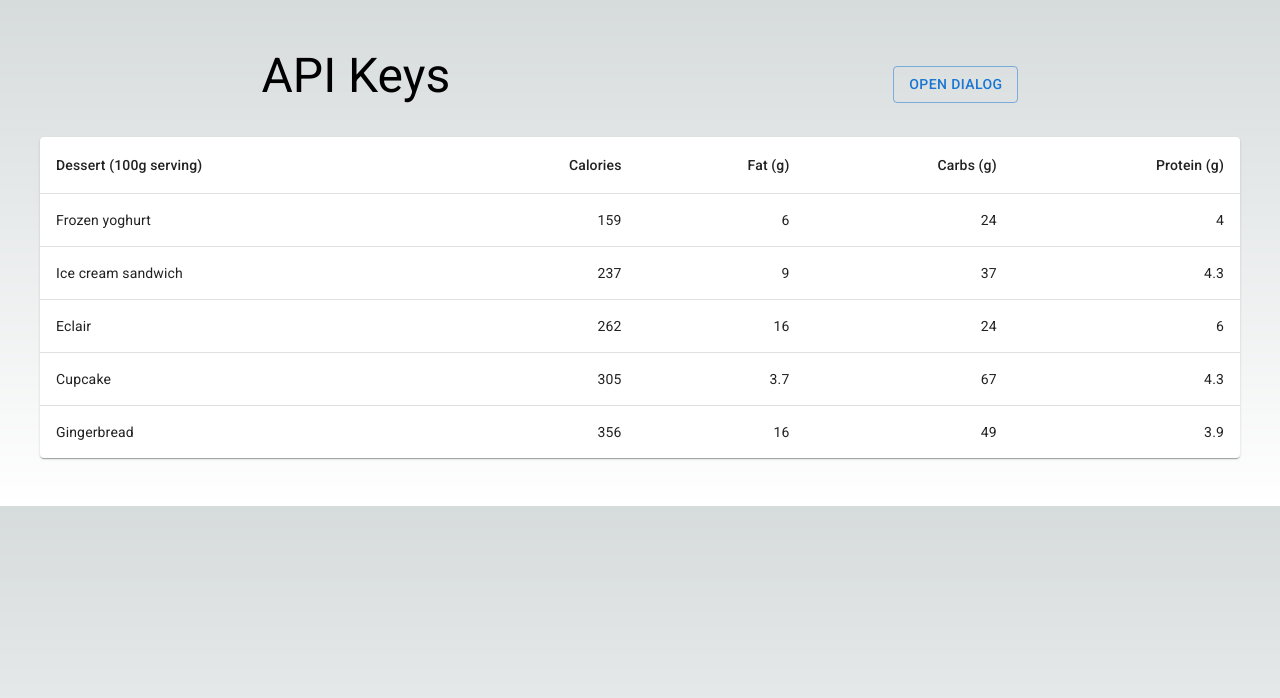
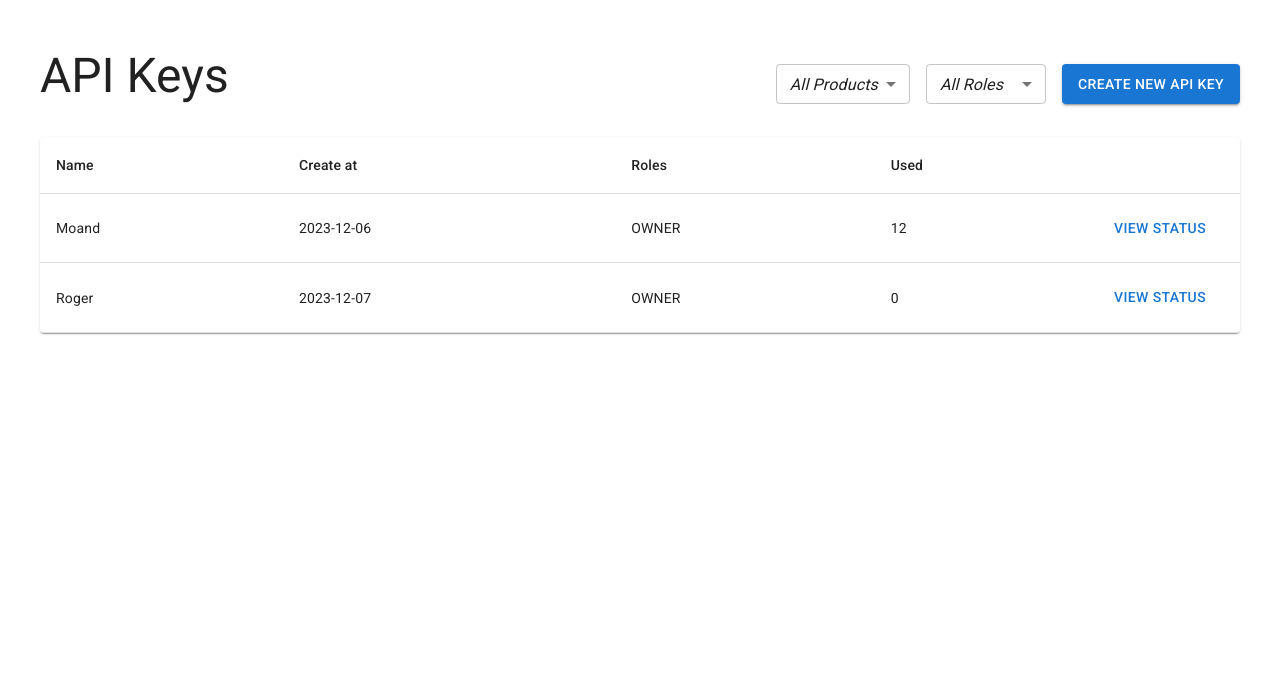
Before and after one commit to badeeson/api-key-web, a Next.js app: page / in a window 1280 px wide. Shown: the top 698 px of the page. Built offline with nearby package versions, Linux system fonts and the light colour scheme.

Commit message:
Add: new table;

```diff
--- a/src/app/page.tsx
+++ b/src/app/page.tsx
@@ -14,38 +14,11 @@ import DialogContent from '@mui/material/DialogContent';
 import DialogActions from '@mui/material/DialogActions';
 import IconButton from '@mui/material/IconButton';
 import CloseIcon from '@mui/icons-material/Close';
-import Table from '@mui/material/Table';
-import TableBody from '@mui/material/TableBody';
-import TableCell from '@mui/material/TableCell';
-import TableContainer from '@mui/material/TableContainer';
-import TableHead from '@mui/material/TableHead';
-import TableRow from '@mui/material/TableRow';
-
-const Item = styled(Paper)(({ theme }) => ({
-  backgroundColor: theme.palette.mode === 'dark' ? '#1A2027' : '#fff',
-  ...theme.typography.body2,
-  padding: theme.spacing(1),
-  textAlign: 'center',
-  color: theme.palette.text.secondary,
-}));
-
-function createData(
-  name: string,
-  calories: number,
-  fat: number,
-  carbs: number,
-  protein: number,
-) {
-  return { name, calories, fat, carbs, protein };
-}
-
-const rows = [
-  createData('Frozen yoghurt', 159, 6.0, 24, 4.0),
-  createData('Ice cream sandwich', 237, 9.0, 37, 4.3),
-  createData('Eclair', 262, 16.0, 24, 6.0),
-  createData('Cupcake', 305, 3.7, 67, 4.3),
-  createData('Gingerbread', 356, 16.0, 49, 3.9),
-];
+import SummaryTable from '@/components/SummaryTable';
+import { Stack } from '@mui/material';
+import FormControl from '@mui/material/FormControl';
+import Select from '@mui/material/Select';
+import MenuItem from '@mui/material/MenuItem';
 
 const BootstrapDialog = styled(Dialog)(({ theme }) => ({
   '& .MuiDialogContent-root': {
@@ -68,6 +41,7 @@ export default function Home() {
 
   return (
     <React.Fragment>
+      <CssBaseline />
       <Box
         component="main"
         sx={{
@@ -77,44 +51,47 @@ export default function Home() {
         }}
       >
         <Grid container spacing={2}>
-          <Grid xs={12} display="flex" justifyContent="space-around" alignItems="center">
+          <Grid xs={12} display="flex" justifyContent="space-between" alignItems="center">
             <Typography variant="h3" gutterBottom>
               API Keys
             </Typography>
-            <Button variant="outlined" onClick={handleClickOpen}>
-              Open dialog
-            </Button>
+            <Stack direction="row" spacing={2}>
+              <FormControl sx={{ m: 1, minWidth: 120 }} size="small">
+                <Select
+                  value={""}
+                  // onChange={handleChange}
+                  displayEmpty
+                  inputProps={{ 'aria-label': 'Without label' }}
+                >
+                  <MenuItem disabled value="">
+                    <em>All Products</em>
+                  </MenuItem>
+                  <MenuItem value={1}>Owner</MenuItem>
+                  <MenuItem value={2}>Other</MenuItem>
+                </Select>
+              </FormControl>
+              <FormControl sx={{ m: 1, minWidth: 120 }} size="small">
+                <Select
+                  value={""}
+                  // onChange={handleChange}
+                  displayEmpty
+                  inputProps={{ 'aria-label': 'Without label' }}
+                >
+                  <MenuItem disabled value="">
+                    <em>All Roles</em>
+                  </MenuItem>
+                  <MenuItem value={1}>Owner</MenuItem>
+                  <MenuItem value={2}>Other</MenuItem>
+                </Select>
+              </FormControl>
+
+              <Button variant="contained" onClick={handleClickOpen}>
+                Create New API Key
+              </Button>
+            </Stack>
           </Grid>
           <Grid xs={12}>
-            <TableContainer component={Paper}>
-              <Table sx={{ minWidth: 650 }} aria-label="simple table">
-                <TableHead>
-                  <TableRow>
-                    <TableCell>Dessert (100g serving)</TableCell>
-                    <TableCell align="right">Calories</TableCell>
-                    <TableCell align="right">Fat&nbsp;(g)</TableCell>
-                    <TableCell align="right">Carbs&nbsp;(g)</TableCell>
-                    <TableCell align="right">Protein&nbsp;(g)</TableCell>
-                  </TableRow>
-                </TableHead>
-                <TableBody>
-                  {rows.map((row) => (
-                    <TableRow
-                      key={row.name}
-                      sx={{ '&:last-child td, &:last-child th': { border: 0 } }}
-                    >
-                      <TableCell component="th" scope="row">
-                        {row.name}
-                      </TableCell>
-                      <TableCell align="right">{row.calories}</TableCell>
-                      <TableCell align="right">{row.fat}</TableCell>
-                      <TableCell align="right">{row.carbs}</TableCell>
-                      <TableCell align="right">{row.protein}</TableCell>
-                    </TableRow>
-                  ))}
-                </TableBody>
-              </Table>
-            </TableContainer>
+            <SummaryTable />
           </Grid>
         </Grid>
       </Box>
@@ -124,7 +101,7 @@ export default function Home() {
         open={open}
       >
         <DialogTitle sx={{ m: 0, p: 2 }} id="customized-dialog-title">
-          Modal title
+          Create a new API key
         </DialogTitle>
         <IconButton
           aria-label="close"
--- /dev/null
+++ b/src/components/SummaryTable.tsx
@@ -0,0 +1,54 @@
+import { Button, Paper } from '@mui/material';
+import Table from '@mui/material/Table';
+import TableBody from '@mui/material/TableBody';
+import TableCell from '@mui/material/TableCell';
+import TableContainer from '@mui/material/TableContainer';
+import TableHead from '@mui/material/TableHead';
+import TableRow from '@mui/material/TableRow';
+
+function createData(
+  name: string,
+  createAt: string,
+  role: string,
+  used: number,
+) {
+  return { name, createAt, role, used };
+}
+
+const rows = [
+  createData('Moand', '2023-12-06', 'OWNER', 12),
+  createData('Roger', '2023-12-07', 'OWNER', 0),
+];
+
+export default function SummaryTable() {
+  return (
+    <TableContainer component={Paper}>
+      <Table sx={{ minWidth: 650 }} aria-label="simple table">
+        <TableHead>
+          <TableRow>
+            <TableCell>Name</TableCell>
+            <TableCell>Create&nbsp;at</TableCell>
+            <TableCell>Roles</TableCell>
+            <TableCell>Used</TableCell>
+            <TableCell align="center" style={{ width: 120 }}>&nbsp;</TableCell>
+          </TableRow>
+        </TableHead>
+        <TableBody>
+          {rows.map((row) => (
+            <TableRow
+              key={row.name}
+            >
+              <TableCell>{row.name}</TableCell>
+              <TableCell>{row.createAt}</TableCell>
+              <TableCell>{row.role}</TableCell>
+              <TableCell>{row.used}</TableCell>
+              <TableCell align="center" style={{ width: 160 }}>
+                <Button variant="text">View&nbsp;Status</Button>
+              </TableCell>
+            </TableRow>
+          ))}
+        </TableBody>
+      </Table>
+    </TableContainer>
+  );
+}
```
